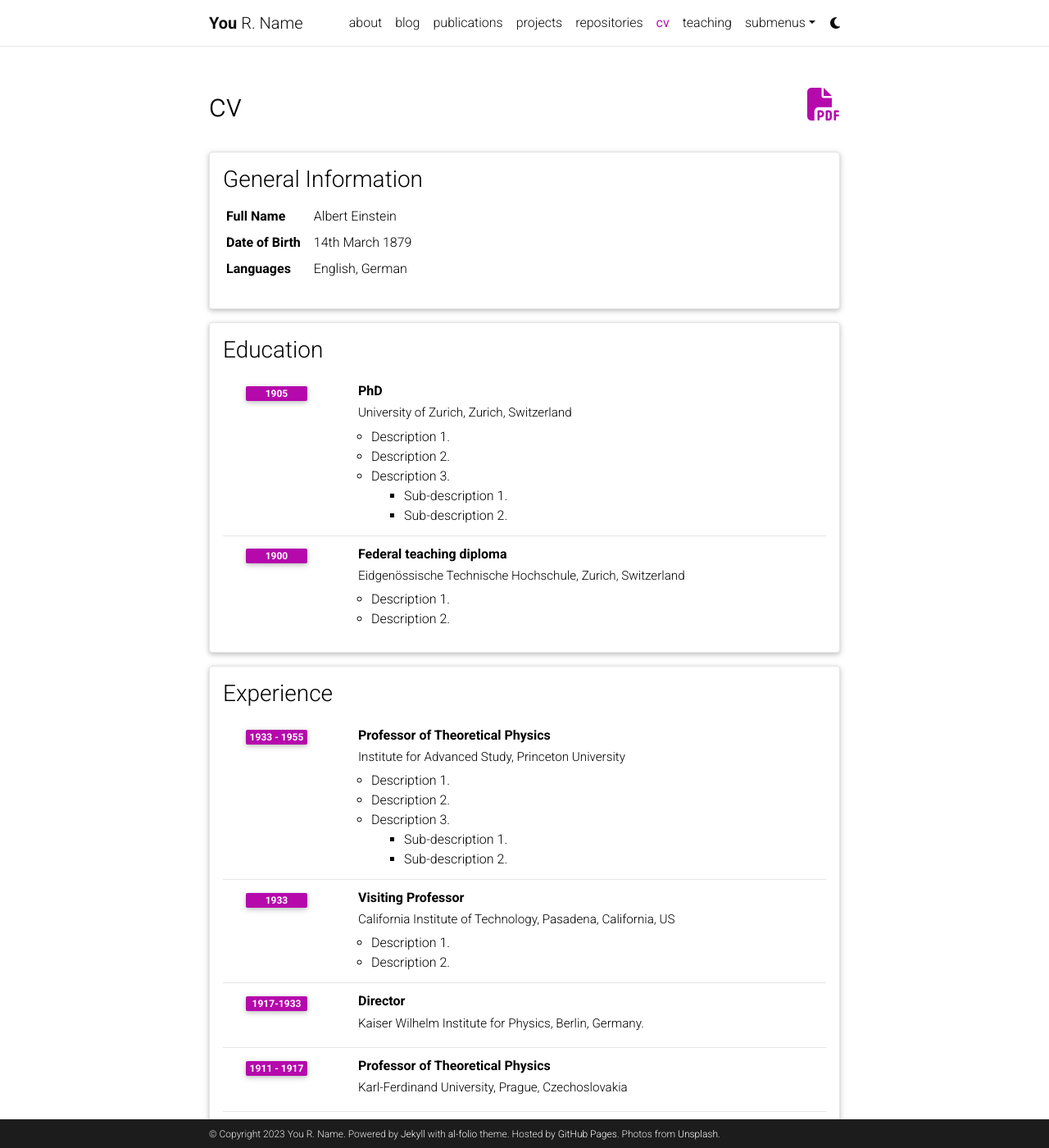
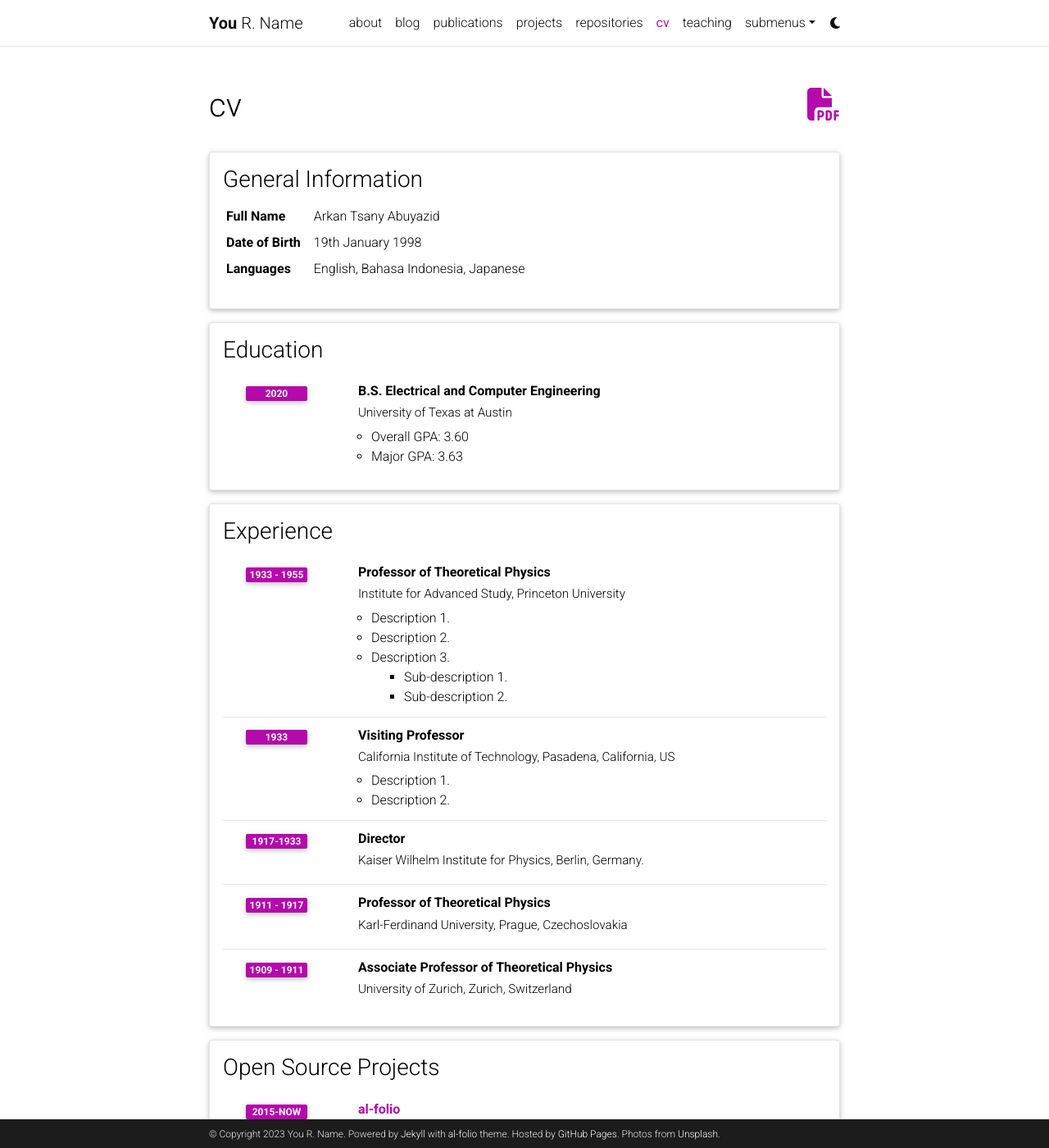
Before and after one commit to aabuyazid/aabuyazid.github.io, a Jekyll site: the page built from _pages/cv.md, in a window 1280 px wide and 1400 px high. Shown: the whole window at 82% size. Built offline with Jekyll 4.4.1, drawn with Linux system fonts in a browser that asks for light colours; comment, search, counter and statistics services are not loaded; a style sheet for code colours, icons or effects is not loaded; some of the changed text lies outside the part shown.

Commit message:
Adding whatever is in cv

```diff
--- a/_data/cv.yml
+++ b/_data/cv.yml
@@ -2,31 +2,25 @@
   type: map
   contents:
     - name: Full Name
-      value: Albert Einstein
+      value: Arkan Tsany Abuyazid
     - name: Date of Birth
-      value: 14th March 1879
+      value: 19th January 1998
     - name: Languages
-      value: English, German
+      value: English, Bahasa Indonesia, Japanese
 
 - title: Education
   type: time_table
   contents:
-    - title: PhD
-      institution: University of Zurich, Zurich, Switzerland
-      year: 1905
+    - title: B.S. Electrical and Computer Engineering
+      institution: University of Texas at Austin
+      year: 2020
       description:
-        - Description 1.
-        - Description 2.
-        - title: Description 3.
-          contents:
-            - Sub-description 1.
-            - Sub-description 2.
-    - title: Federal teaching diploma
-      institution: Eidgenössische Technische Hochschule, Zurich, Switzerland
-      year: 1900
-      description:
-        - Description 1.
-        - Description 2.
+        - "Overall GPA: 3.60"
+        - "Major GPA: 3.63"
+        # - title: Description 3.
+        #   contents:
+        #     - Sub-description 1.
+        #     - Sub-description 2.
 
 - title: Experience
   type: time_table
@@ -71,27 +65,24 @@
 - title: Honors and Awards
   type: time_table
   contents:
-    - year: 1921
+    - year: 2020
       items:
-        - Nobel Prize in Physics
-        - Matteucci Medal
-    - year: 2029
-      items:
-        - Max Planck Medal
+        - Best Final Project in ECE Image Processing
+        - 3<sup>rd</sup> Best Final Project in ECE Embedded Systems
 
-- title: Academic Interests
-  type: nested_list
-  contents:
-    - title: Topic 1.
-      items:
-        - Description 1.
-        - Description 2.
-    - title: Topic 2.
-      items:
-        - Description 1.
-        - Description 2.
+#- title: Academic Interests
+#  type: nested_list
+#  contents:
+#    - title: Topic 1.
+#      items:
+#        - Description 1.
+#        - Description 2.
+#    - title: Topic 2.
+#      items:
+#        - Description 1.
+#        - Description 2.
 
 - title: Other Interests
   type: list
   contents:
-    - <u>Hobbies:</u> Hobby 1, Hobby 2, etc.
+    - <u>Hobbies:</u> Music Composition, Basketball, etc.
```
